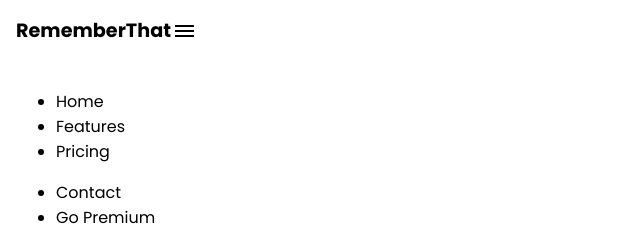
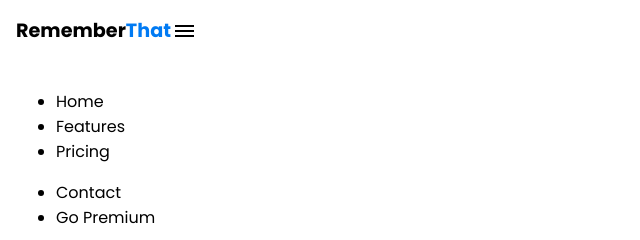
Before and after one commit to dulangakithmini/web-development, a plain HTML site: page index.html in a window 1280 px wide. Shown: the top 240 px of the page, 0-640 px from the left. Drawn offline with Linux system fonts and the light colour scheme.

Commit message:
Add css to span tag

```diff
--- a/css/main.css
+++ b/css/main.css
@@ -18,6 +18,9 @@ body {
     font-size: 1.2em;
 }
 
+span {
+    color: #007af3;
+}
 
 /*img {*/
 /*  width: 100px;*/
```
